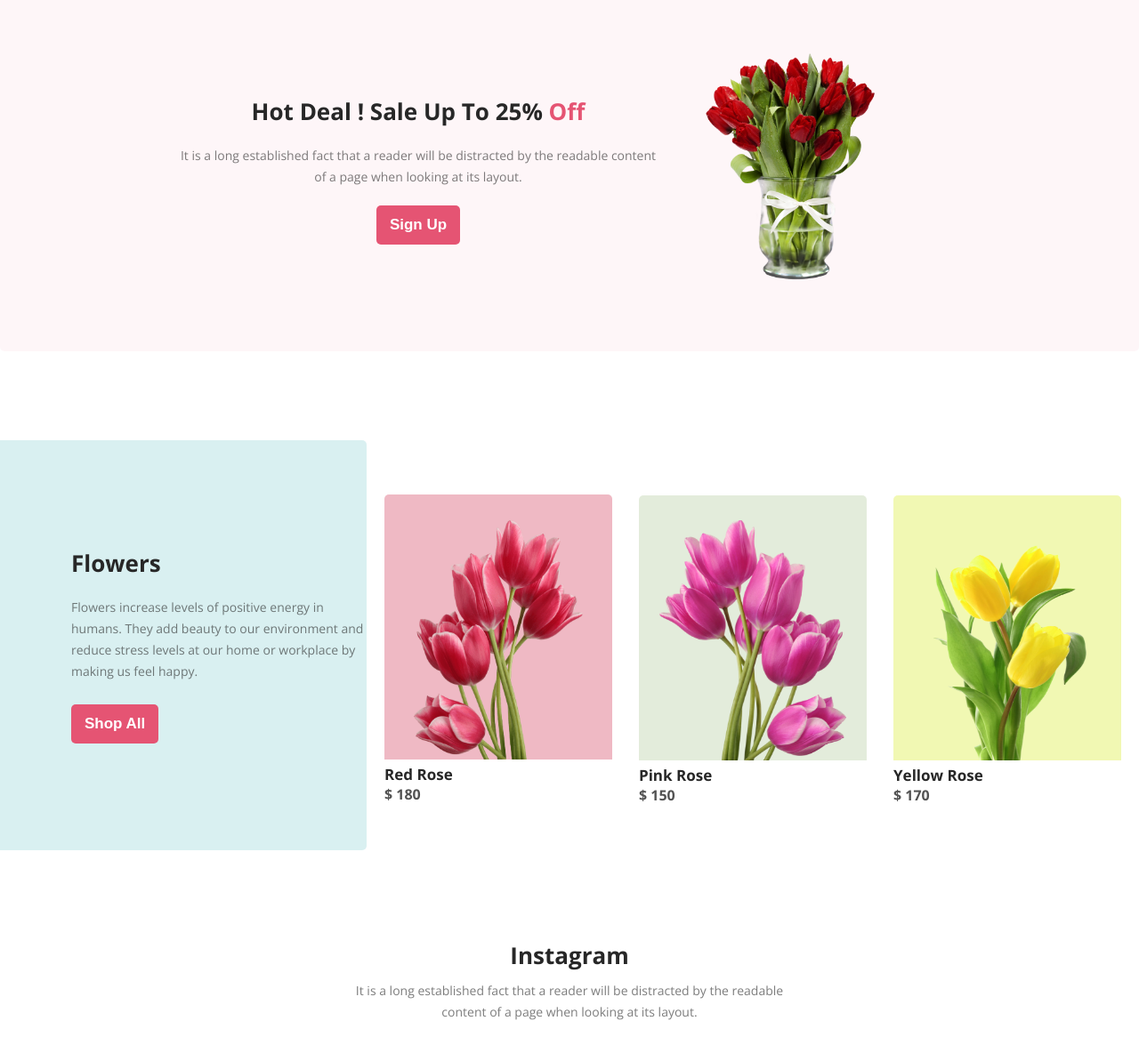
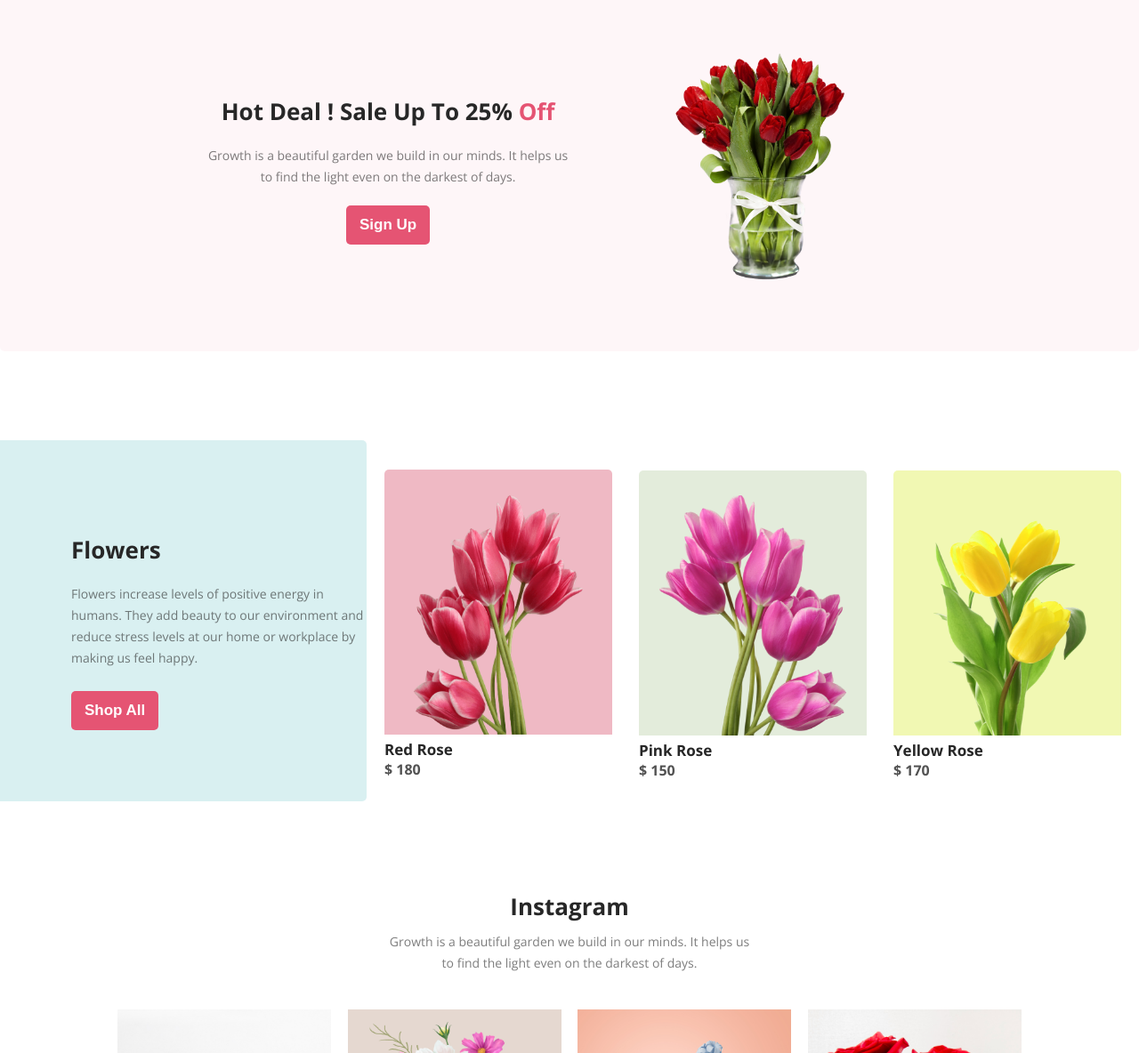
Before and after one commit to mdshawonreza/my-first-flowershop-assignmentn, a plain HTML site: page index.html in a window 1280 px wide. Shown: the part 1616-2800 px from the top of the page at 89% size. Drawn offline with nearby package versions, Linux system fonts and the light colour scheme.

Commit message:
add this one

```diff
--- a/index.html
+++ b/index.html
@@ -25,7 +25,7 @@
         <section class="section-1">
             <div class="section-head">
                 <h3 class="s-head-title"><b>Our Featured Flowers</b></h3>
-                <p class="s-head-description">It is a long established fact that a reader will be distracted by the readable <br>content of a page when looking at its layout.</p>
+                <p class="s-head-description">Growth is a beautiful garden we build in our minds. It helps us <br> to find the light even on the darkest of days.</p>
             </div>
             <div class="section-flower-tree">
                 <div class="tree-container">
@@ -63,7 +63,7 @@
         <section class="section-3">
             <div class="section-3-info">
                 <h2><b>Hot Deal ! Sale Up To 25% <span id="section-3-span">Off</span></b></h2>
-                <p class="section-3-description">It is a long established fact that a reader will be distracted by the readable content of a page when looking at its layout.</p>
+                <p class="section-3-description">Growth is a beautiful garden we build in our minds. It helps us <br> to find the light even on the darkest of days.</p>
                 <button class="header-info-btn">Sign Up</button>
             </div>
             <div class="section-3-img">
@@ -97,7 +97,7 @@
         <section class="section-4">
             <div class="section-4-info">
                 <h2><b>Instagram</b></h2>
-                <p>It is a long established fact that a reader will be distracted by the readable content of a page when looking at its layout.</p>
+                <p>Growth is a beautiful garden we build in our minds. It helps us <br> to find the light even on the darkest of days.</p>
             </div>
             <div class="section-4-img">
                 <div class="section-4-bg">
@@ -123,7 +123,7 @@
     </main>
     <footer>
         <h2 class="footer-head"> <span>Flower</span>Shop</h2>
-        <p class="footer-p1">It is a long established fact that a reader will be distracted by the readable content of a page when looking at its layout.</p>
+        <p class="footer-p1">Growth is a beautiful garden we build in our minds. It helps us <br> to find the light even on the darkest of days.</p>
         <p class="footer-p2">@2020-2023, FlowerShop.com. All rights reserved.</p>
     </footer>
 </body>
--- a/styles/flowershop.css
+++ b/styles/flowershop.css
@@ -211,7 +211,7 @@ padding: 20px 0px;
 }
 .section-6-info{
     background-color:rgba(5, 151, 160, 0.15);
-    padding: 120px 0px 120px 80px;
+    padding: 105px 0px 80px 80px;
     border-radius:  0px 5px 5px 0px;
 }
 .section-6-info h2{
```
